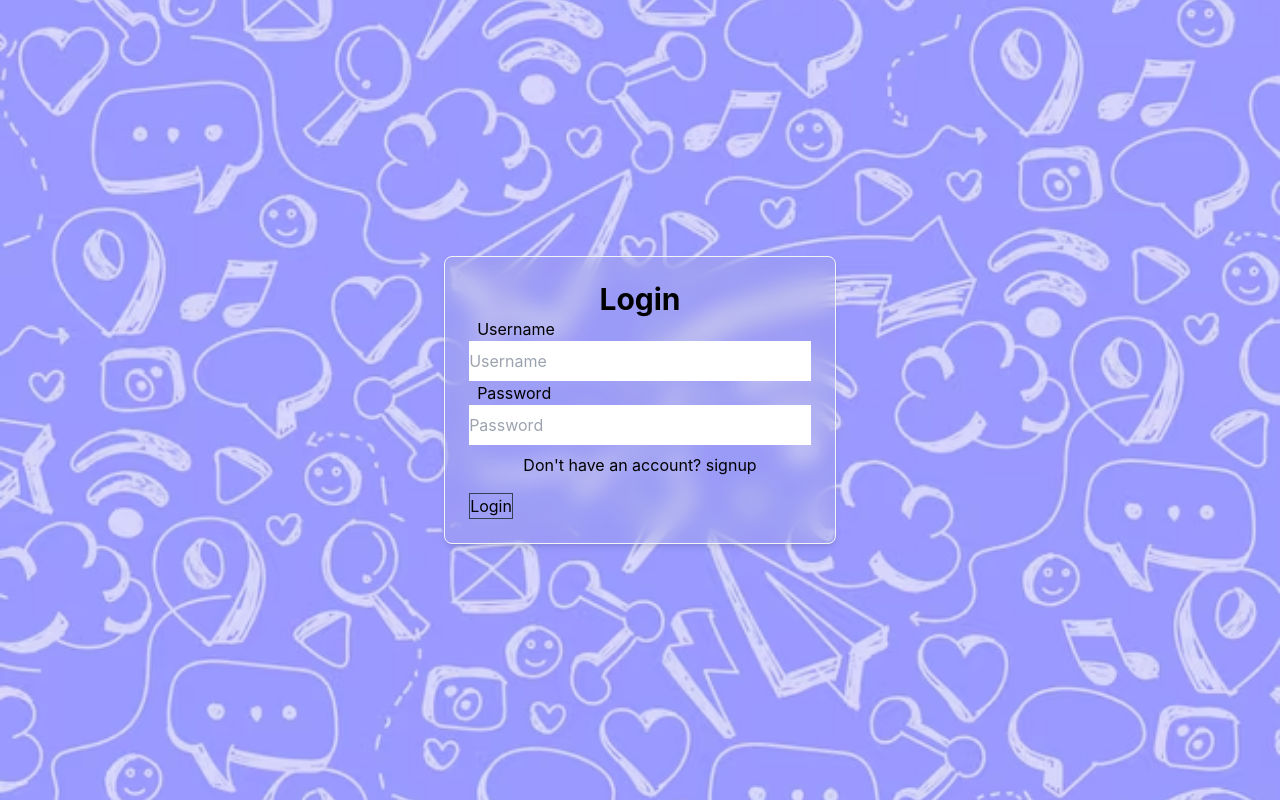
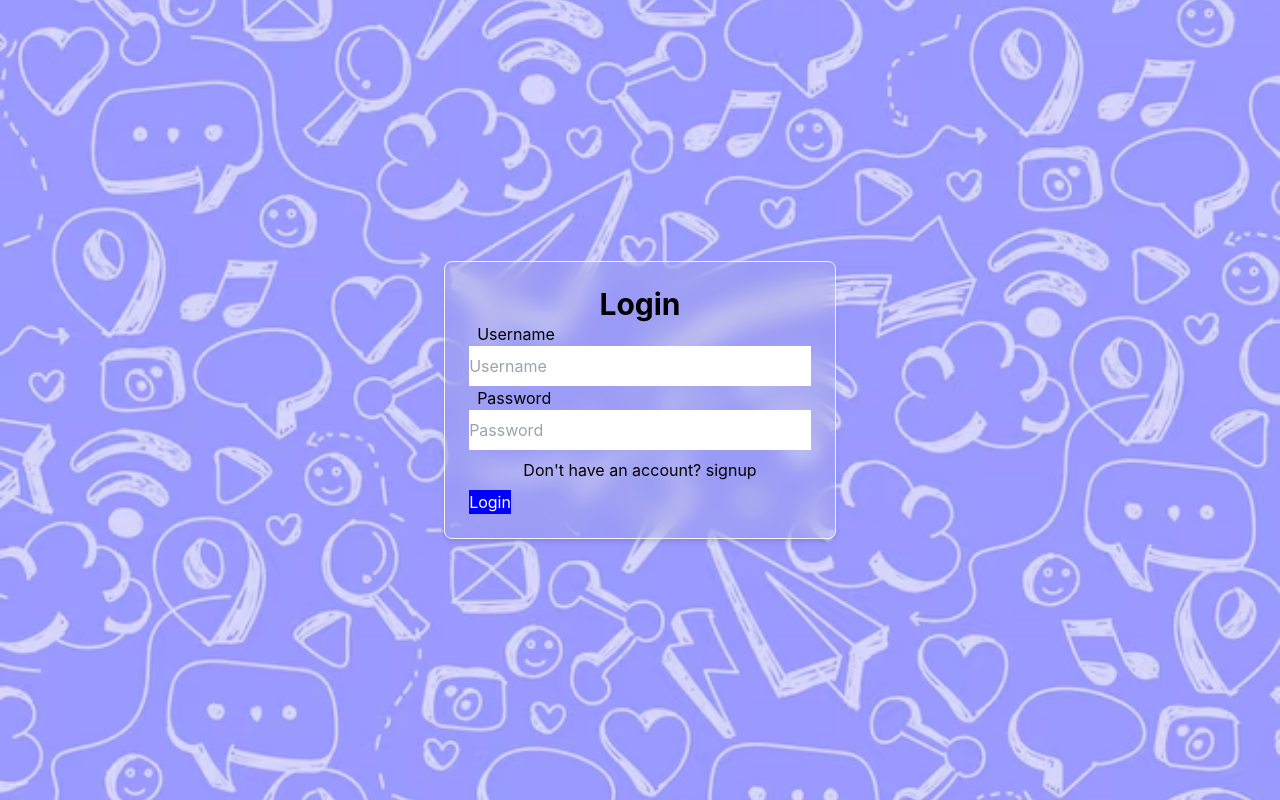
Before and after one commit to ReenaYadav2k26/chat-frontend, a React (Create React App) app: page /login in a window 1280 px wide. Built offline with nearby package versions, Linux system fonts and the light colour scheme.

Commit message:
Fix button not showing: added fallback inline styles for testing

```diff
--- a/src/components/Login.jsx
+++ b/src/components/Login.jsx
@@ -1,4 +1,4 @@
-import React , { useState } from "react";
+import React, { useState } from "react";
 import { Link, useNavigate } from 'react-router-dom'
 import toast from "react-hot-toast"
 import axios from "axios";
@@ -6,7 +6,7 @@ import { useDispatch } from "react-redux";
 import { setAuthUser } from '../redux/userSlice';
 
 const Login = () => {
-     const [user, setUser] = useState({
+  const [user, setUser] = useState({
     username: "",
     password: "",
   });
@@ -38,7 +38,7 @@ const Login = () => {
     })
   }
 
-    return (
+  return (
     <div className="min-w-96 mx-auto">
       <div className='w-full p-6 rounded-lg shadow-md bg-gray-400 bg-clip-padding backdrop-filter backdrop-blur-md bg-opacity-10 border border-gray-100'>
         <h1 className='text-3xl font-bold text-center'>Login</h1>
@@ -68,7 +68,9 @@ const Login = () => {
           </div>
           <p className='text-center my-2'>Don't have an account? <Link to="/signup"> signup </Link></p>
           <div>
-            <button type="submit" className='btn btn-block btn-md mt-2 border border-slate-700'>Login</button>
+            <button type="submit" style={{ backgroundColor: 'blue', color: 'white' }}>
+              Login
+            </button>
           </div>
         </form>
       </div>
```
